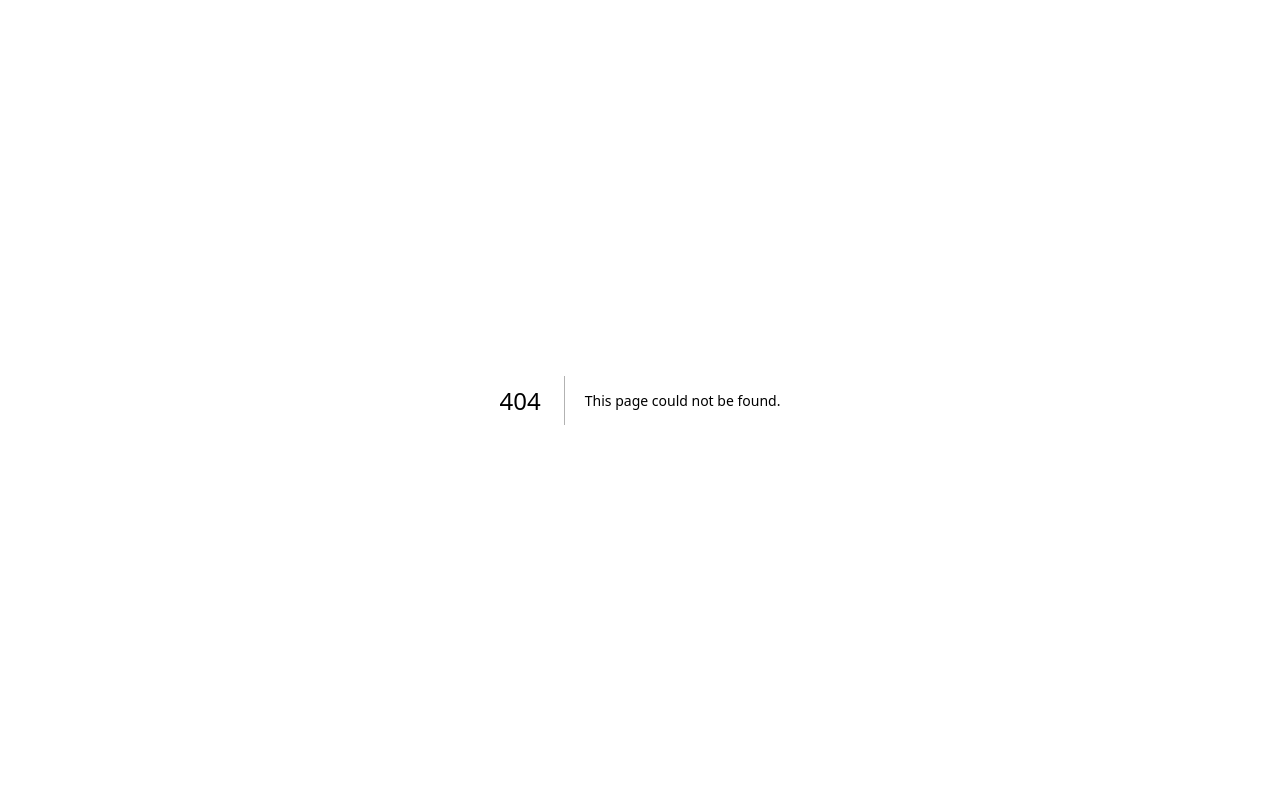
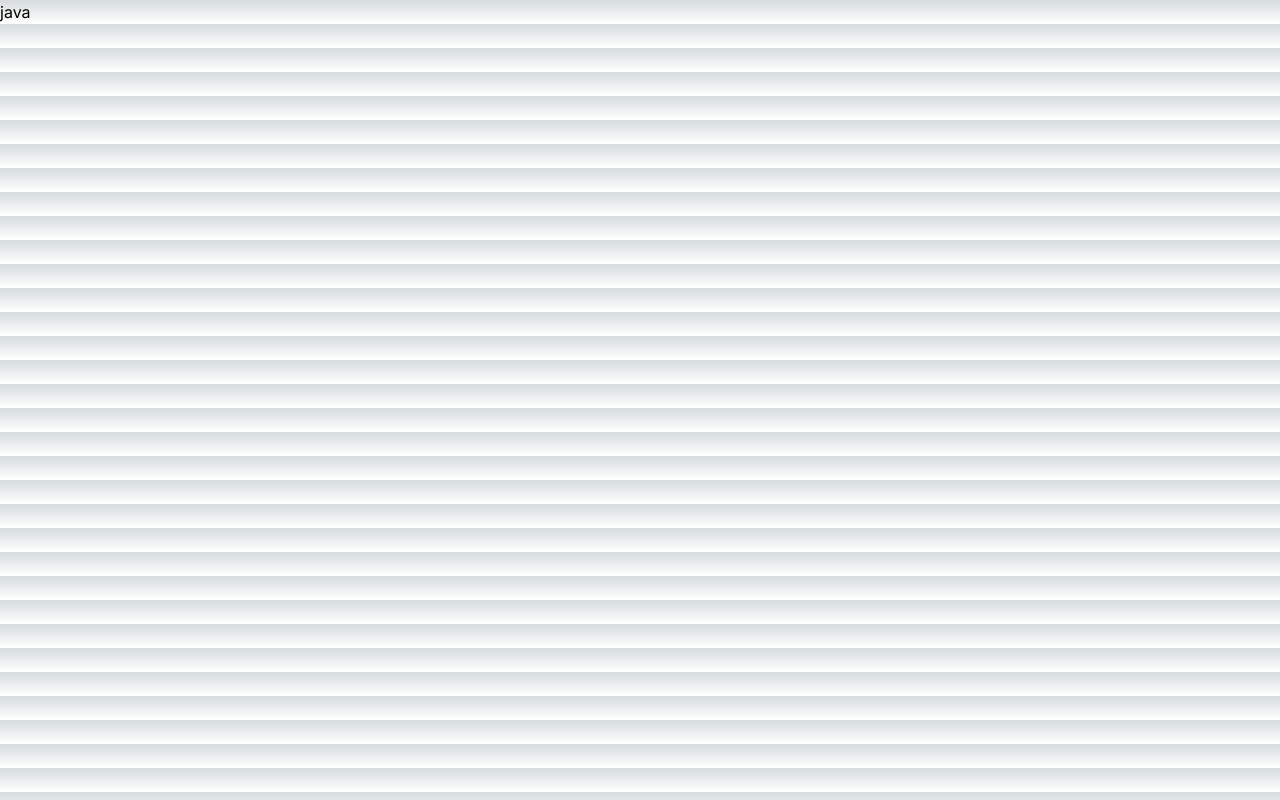
Before and after one commit to ankitkumar0799/nextjs, a Next.js app: page /java in a window 1280 px wide. Before the commit this address had no page. Built offline with nearby package versions, Linux system fonts and the light colour scheme.

Commit message:
root grouping in  next js

```diff
--- /dev/null
+++ b/src/app/(course)/java/page.jsx
@@ -0,0 +1,9 @@
+
+
+const java = () => {
+  return (
+    <div>java</div>
+  )
+}
+
+export default java
```
